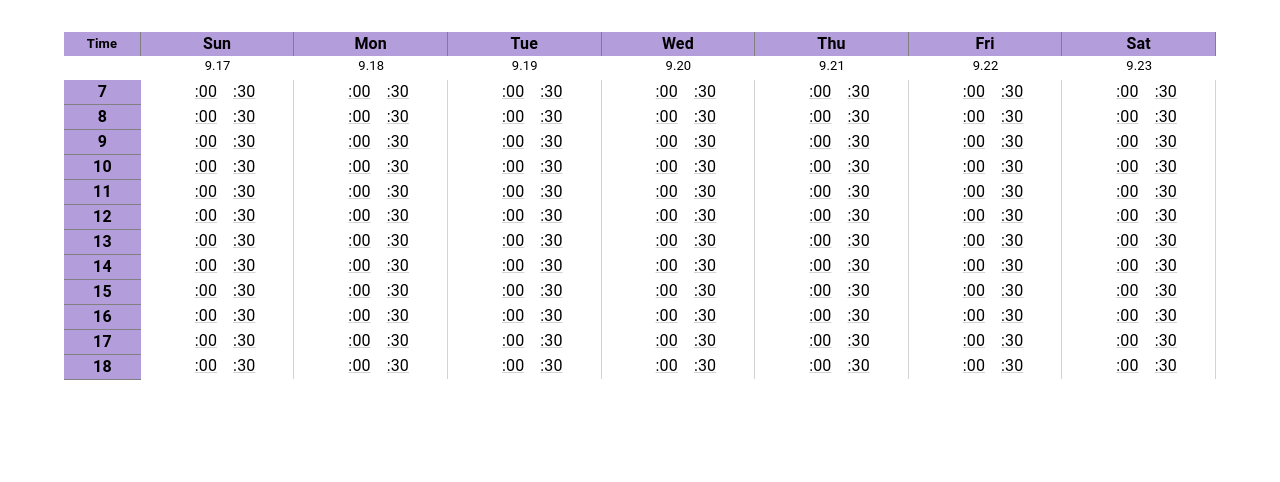
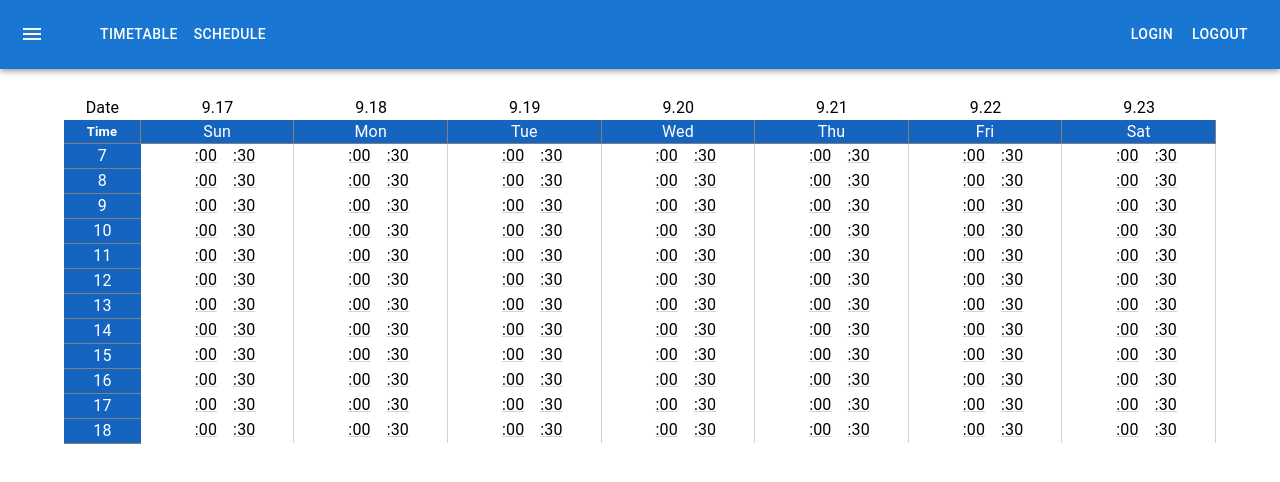
Before and after one commit to webikim/scheduleit, a Next.js app: page /week in a window 1280 px wide. Shown: the top 482 px of the page. Built offline with nearby package versions, Linux system fonts and the light colour scheme.

Commit message:
updated menu in TopBar and linked it to pages

```diff
--- a/components/TopBar.tsx
+++ b/components/TopBar.tsx
@@ -1,16 +1,36 @@
-import { AppBar, Button, IconButton, Toolbar, Typography } from '@mui/material';
+import { AppBar, Box, Button, IconButton, Menu, MenuItem, styled, Toolbar, Typography } from '@mui/material';
 import MenuIcon from '@mui/icons-material/Menu';
+import { useRouter } from 'next/router'
 import React from 'react';
 
-export const LEFT_MENU = ['TimeTable',
-    'Schedule'
-    ];
+export const menus = ['TimeTable', 'Schedule'];
+export const pages = ['/week', '/schedule'];
 
-interface TopBarProp {
+const DrawerHeader = styled('div')(({ theme }) => ({
+    display: 'flex',
+    alignItems: 'center',
+    justifyContent: 'flex-end',
+    padding: theme.spacing(0, 1),
+    // necessary for content to be below app bar
+    ...theme.mixins.toolbar,
+}));
 
+export const paddingAppSpace = () => {
+    return (
+        <DrawerHeader></DrawerHeader>
+    )
 }
 
+interface TopBarProp { }
+
 const TopBar = (props: TopBarProp) => {
+    const [anchorElNav, setAnchorElNav] = React.useState<null | HTMLElement>(null);
+    const router = useRouter();
+
+    const handleClickMenu = (menuId: number) => () => {
+        router.push(pages[menuId]);
+    };
+
     return (
         <>
             <AppBar position="fixed">
@@ -23,11 +43,20 @@ const TopBar = (props: TopBarProp) => {
                             marginRight: 5,
                         }}
                     >
-                    <MenuIcon />
+                        <MenuIcon />
                     </IconButton>
-                    <Typography variant="h6" noWrap component="div" sx={{ flexGrow: 1 }}>
 
-                    </Typography>
+                    <Box sx={{ flexGrow: 1, display: { xs: 'none', md: 'flex' } }}>
+                        {menus.map((menu, index) => (
+                        <Button
+                            key={index}
+                            onClick={handleClickMenu(index)}
+                            sx={{ my: 2, color: 'white', display: 'block' }}
+                        >
+                            {menu}
+                        </Button>
+                        ))}
+                    </Box>
                     <Button color='inherit' >Login</Button>
                     <Button color='inherit' >Logout</Button>
                 </Toolbar>
--- a/components/week/HourTable.tsx
+++ b/components/week/HourTable.tsx
@@ -1,7 +1,5 @@
 import React, { Children } from "react";
-import styled from "@emotion/styled";
-import { Box, BoxProps, Grid, GridProps, Typography, TypographyProps } from "@mui/material";
-import { deepPurple } from "@mui/material/colors";
+import { Box, BoxProps, Grid, GridProps, styled, Typography, TypographyProps } from "@mui/material";
 
 class HourInDay {
     hour: number;
@@ -13,11 +11,10 @@ class HourInDay {
     }
 }
 
-const titleColor = deepPurple[200];
-
 const HourTitle = styled(Grid)<GridProps>(({ theme }) => ({
-    background: titleColor,
-    borderBottom: "1px solid gray",
+    background: theme.palette.primary.dark,
+    color: theme.palette.primary.contrastText,
+    borderBottom: "1px solid gray"
 }));
 
 const SlotBox = styled(Box)<BoxProps>(({ theme }) => ({
@@ -50,7 +47,7 @@ export const renderHourTitles = (hourData: HourInDay[]) => {
             {hourData.map((hour, key) => {
                 return (
                     <HourTitle item key={key}>
-                        <Typography align="center" sx={{ fontWeight: 700 }}>
+                        <Typography align="center">
                             {hour.hour}
                         </Typography>
                     </HourTitle>
--- a/components/week/WeekTabke.tsx
+++ b/components/week/WeekTabke.tsx
@@ -26,9 +26,11 @@ const formatDate = (date: Date) => {
 }
 
 const WeekName = styled(Grid)<GridProps>(({ theme }) => ({
-    background: titleColor,
+    background: theme.palette.primary.dark,
+    color: theme.palette.primary.contrastText,
     borderRight: "1px solid gray",
-    height: "1.5em",
+    borderBottom: "1px solid gray",
+    height: "1.5em"
 }));
 
 const WeekDate = styled(Grid)<GridProps>(({ theme }) => ({ }));
@@ -49,16 +51,16 @@ const renderWeekHeader = (weekData: WeekData[]) => {
     weekData.map((each) => {
         weekHeader.push(
             <Grid item md={1.6} sm={1.6} xs={1.6}>
+                <WeekDate>
+                    <Typography align="center">
+                        {formatDate(each.date)}
+                    </Typography>
+                </WeekDate>
                 <WeekName>
-                    <Typography fontWeight={700} align="center">
+                    <Typography align="center">
                         {WeekString[each.day]}
                     </Typography>
                 </WeekName>
-                <WeekDate>
-                    <Typography fontSize="small" align="center">
-                        {formatDate(each.date)}
-                    </Typography>
-                </WeekDate>
             </Grid>
         );
     });
@@ -95,12 +97,12 @@ const WeekTable = (props: WeekProps) => {
         <>
             <Grid container>
                 <Grid item md={0.8} sm={0.8} xs={0.8}>
+                    <WeekDate>
+                        <Typography align="center">Date</Typography>
+                    </WeekDate>
                     <WeekName>
                         <Typography sx={{ width: "100%", paddingTop: "2px"}} fontSize="small" fontWeight={700} align="center">Time</Typography>
                     </WeekName>
-                    <WeekDate>
-                        <Typography>&nbsp;</Typography>
-                    </WeekDate>
                 </Grid>
                 { renderWeekHeader(weekData) }
             </Grid>
--- a/pages/index.js
+++ b/pages/index.js
@@ -4,6 +4,7 @@ import Image from 'next/image';
 import { Box } from '@mui/material';
 import styles from '../styles/Home.module.css';
 import TopBar from '../components/TopBar';
+import AppBarDemo from '../demo/AppBarDemo';
 
 export default function Home() {
     return (
--- a/pages/week/index.tsx
+++ b/pages/week/index.tsx
@@ -5,9 +5,10 @@ import fs from "fs/promises";
 
 import Head from "next/head";
 import Image from "next/image";
-import { Container } from '@mui/material';
+import { Box, Container } from '@mui/material';
 
 import WeekTable from '../../components/week/WeekTabke';
+import TopBar, { paddingAppSpace } from '../../components/TopBar';
 
 interface Props {
     scheduleConfig: {
@@ -31,9 +32,14 @@ function Week(props) {
             </Head>
 
             <main>
-                <Container sx={{ marginTop: '2em' }}>
-                    <WeekTable {...scheduleConfig} date={Date()}></WeekTable>
-                </Container>
+                <Box sx={{ display: 'flex', height: "100vh" }}>
+                    <TopBar>
+                    </TopBar>
+                    <Container sx={{ marginTop: '2em', flexGrow: 1 }}>
+                        { paddingAppSpace() }
+                        <WeekTable {...scheduleConfig} date={Date()}></WeekTable>
+                    </Container>
+                </Box>
             </main>
 
             <footer>
```
Also changed, not shown: 1 other file (tests, documents, lock files or other folders).
